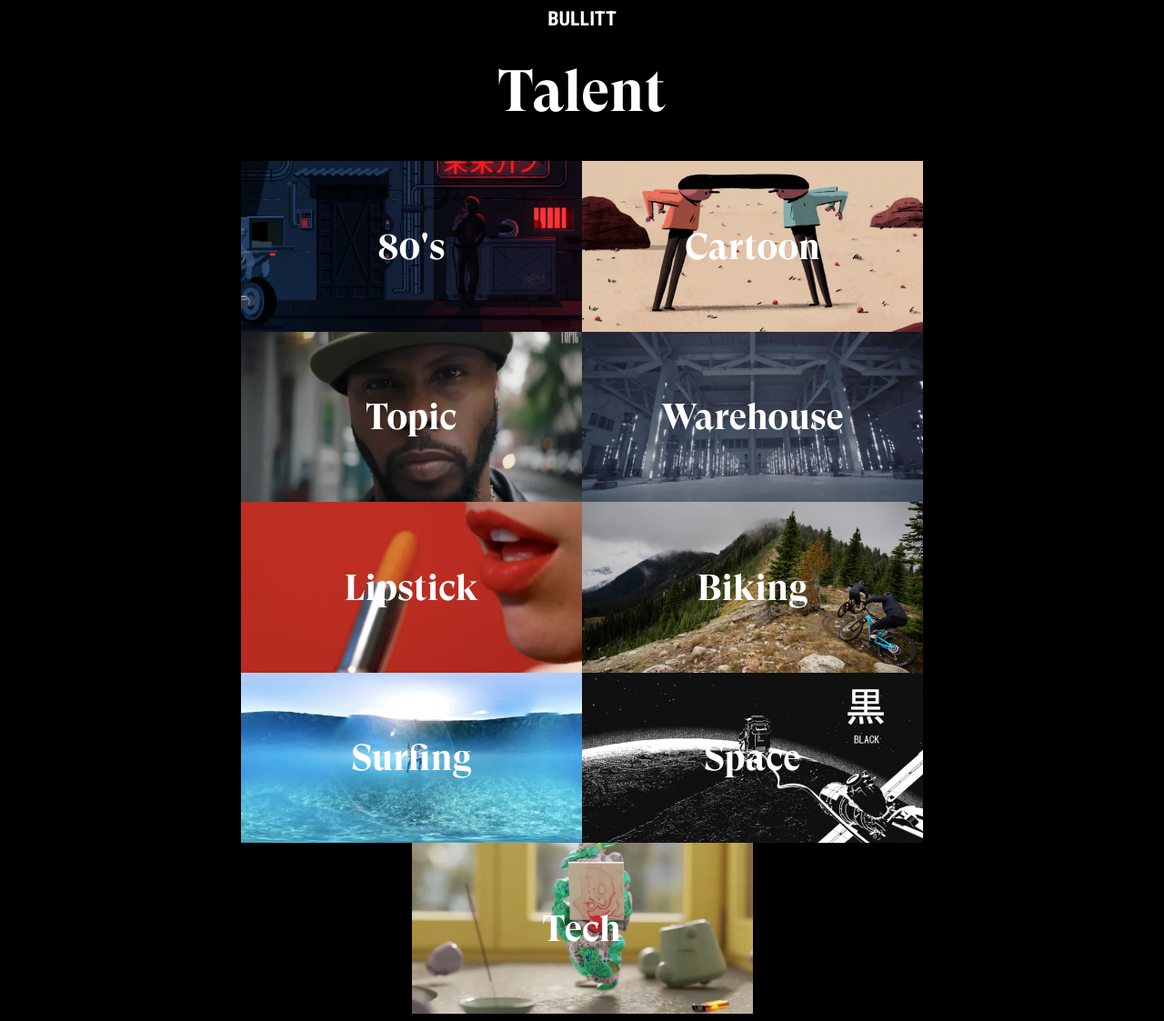
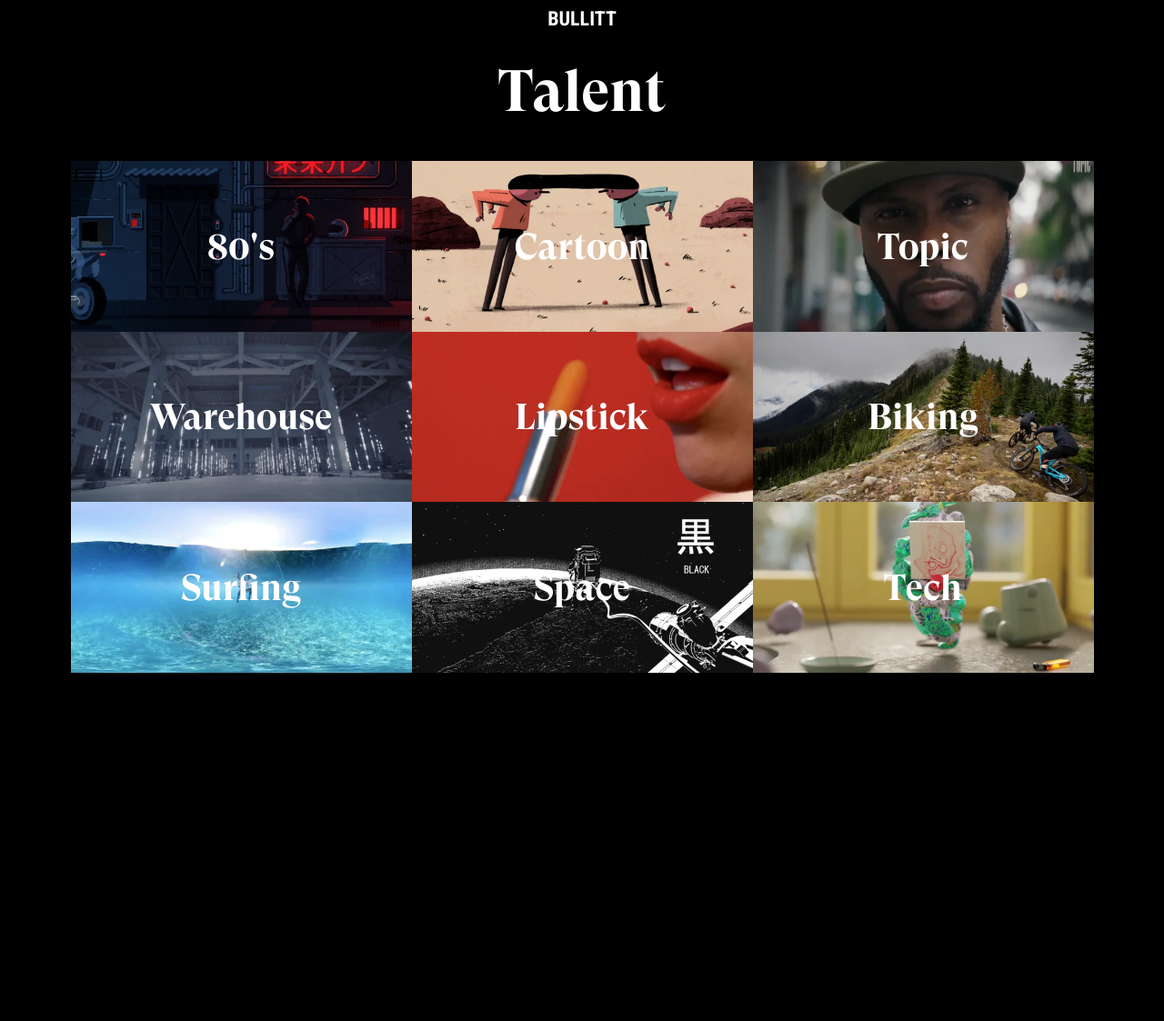
Before and after one commit to jonstieg/funkbillit, a PHP site: page / in a window 1280 px wide. Shown: the whole page at 91% size. After the commit the page ends 740 px from the top, so only its background shows below. Run offline with PHP 8.4, Linux system fonts and the light colour scheme.

Commit message:
fix for videos not going three to a row

```diff
--- a/main.css
+++ b/main.css
@@ -32,7 +32,7 @@ body {
 }
 
 .thumbnail-section-wrap {
-  max-width: 960px;
+  max-width: 1125px;
   display: flex;
   flex-wrap: wrap;
   flex-direction: row;
--- a/main.js
+++ b/main.js
@@ -2,7 +2,6 @@
 var url = '';
 
 var videoWidth = (/iPhone|iPod/.test(navigator.userAgent) && !window.MSStream) ? '375' : '650';
-console.log(videoWidth);
 
 // This function puts the video on the page
 function embedVideo(video) {
```
